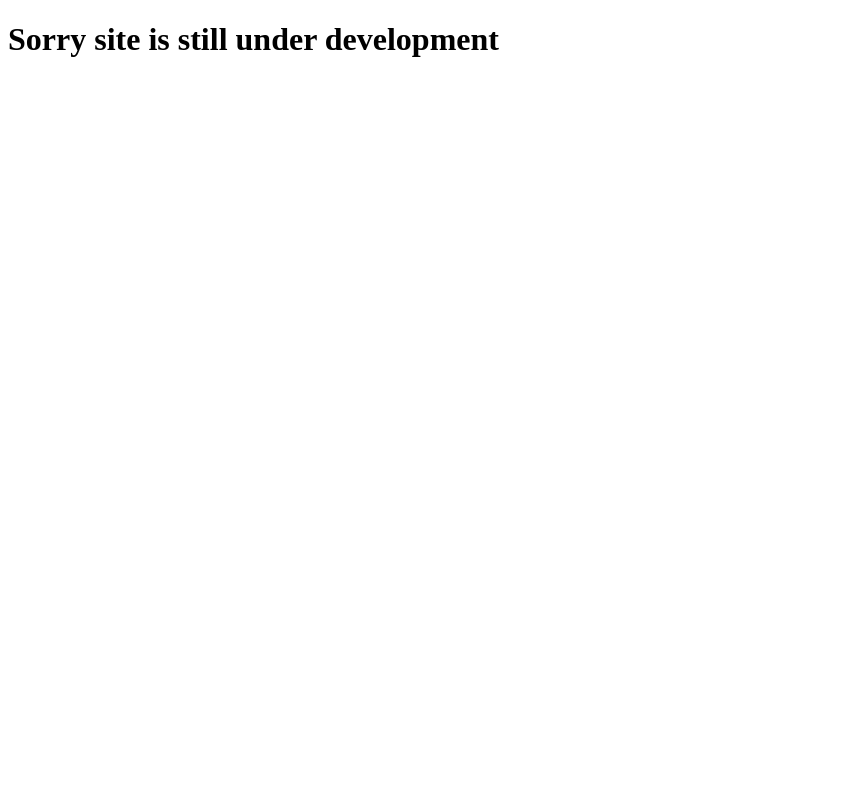
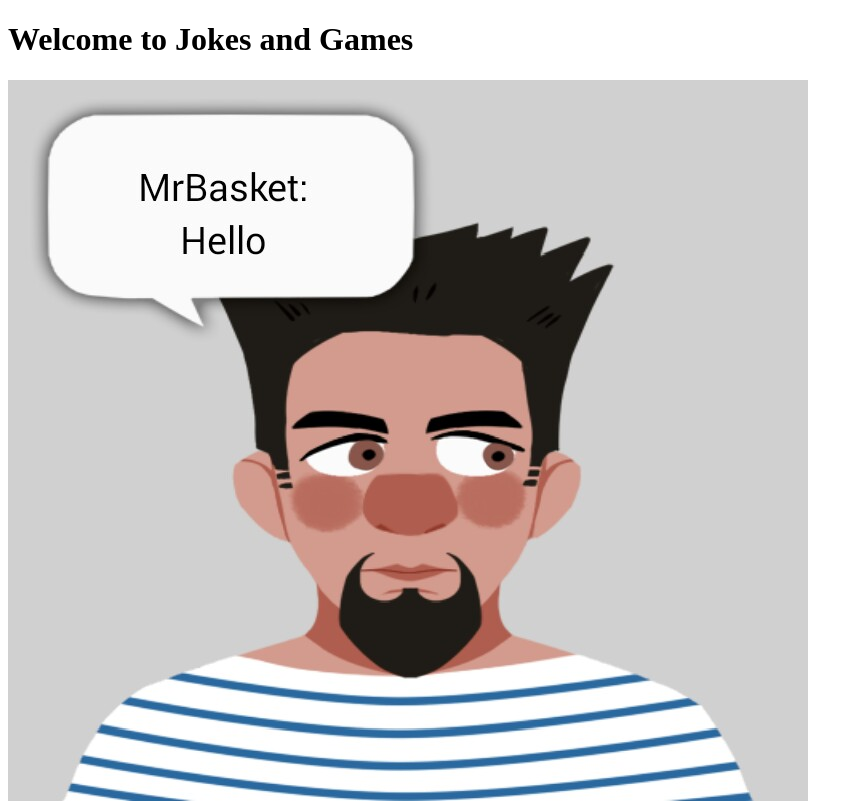
Before and after one commit to obiora234/cv, a plain HTML site: page games.html in a window 1280 px wide. Shown: the top 803 px of the page, without its empty margins (0-863 px from the left). Drawn offline with Linux system fonts and the light colour scheme.

Commit message:
Update games.html

```diff
--- a/games.html
+++ b/games.html
@@ -6,7 +6,9 @@
     <title>Games</title>
 </head>
 <body>
-    <h1>Sorry site is still under development</h1>
+    <h1>Welcome to Jokes and Games</h1>
+    <img src="images/obi.jpg" alt="image-hello">
+    <img src="images/obi1.jpg" alt="image-games">
 
 </body>
 </html>
```
